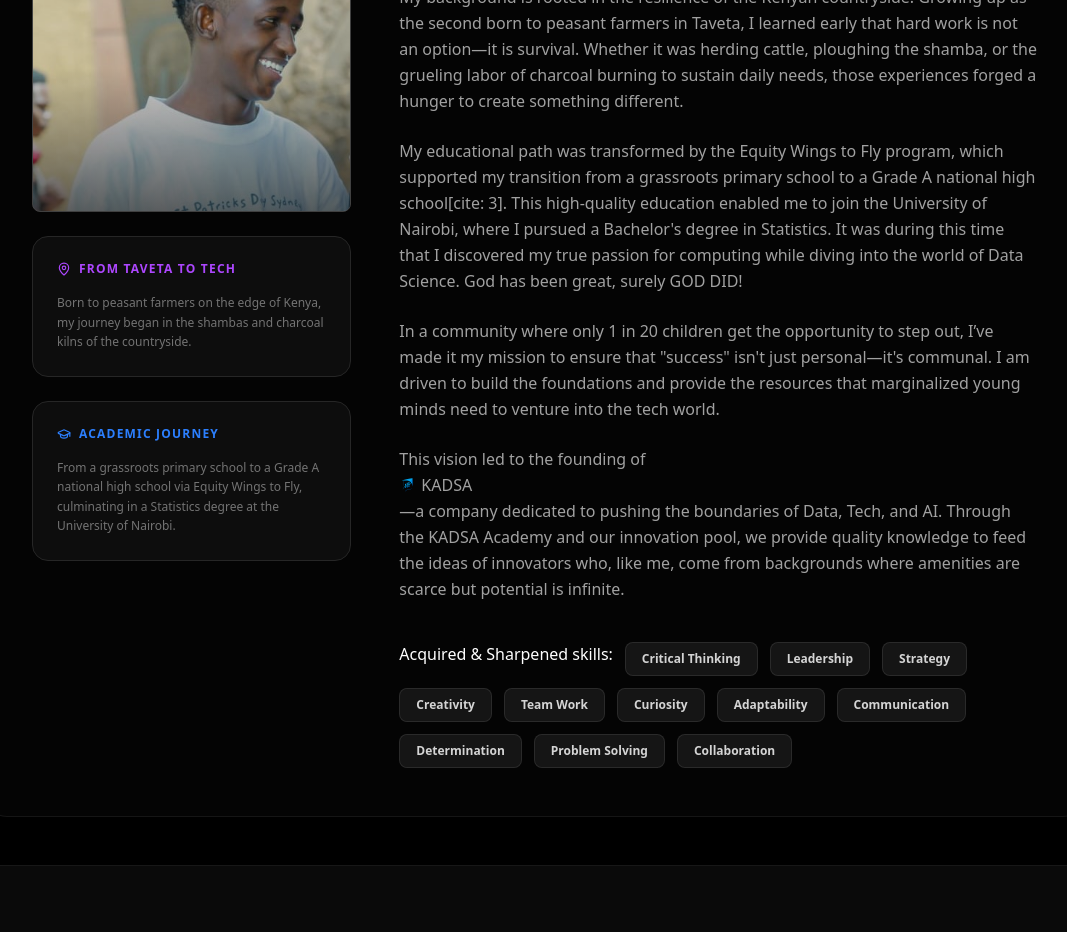
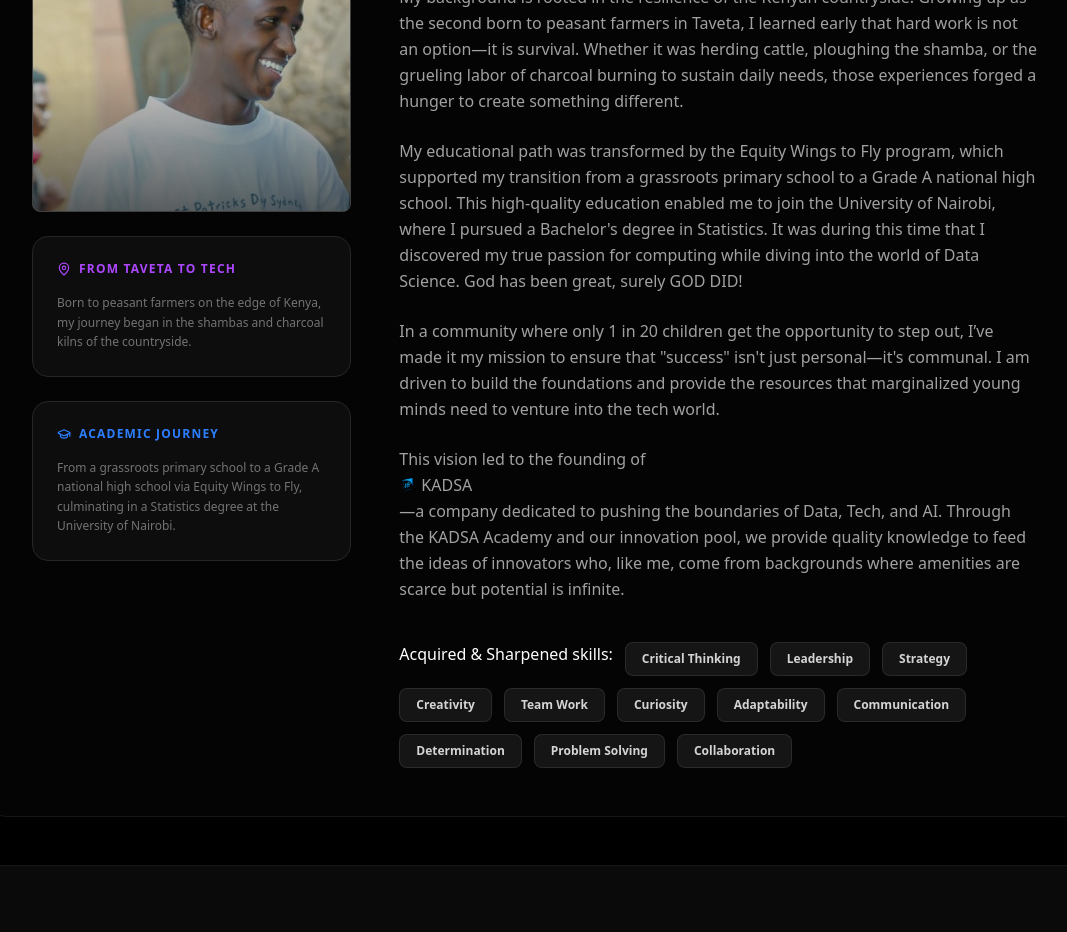
Before and after one commit to kiteluva/kitewebsite, a React (Vite) app in the folder kiluvas/: page / in a window 1280 px wide. Shown: the part 1960-2892 px from the top of the page, without its empty margins (105-1172 px from the left). Built offline with nearby package versions, Linux system fonts and the light colour scheme.

Commit message:
===============

```diff
--- a/kiluvas/src/App.tsx
+++ b/kiluvas/src/App.tsx
@@ -190,7 +190,7 @@ const HomeView: React.FC<{ setActiveTab: (id: string) => void }> = ({ setActiveT
               My background is rooted in the resilience of the Kenyan countryside. Growing up as the second born to peasant farmers in Taveta, I learned early that hard work is not an option—it is survival. Whether it was herding cattle, ploughing the shamba, or the grueling labor of charcoal burning to sustain daily needs, those experiences forged a hunger to create something different.
             </p>
             <p>
-              My educational path was transformed by the Equity Wings to Fly program, which supported my transition from a grassroots primary school to a Grade A national high school[cite: 3]. This high-quality education enabled me to join the University of Nairobi, where I pursued a Bachelor's degree in Statistics. It was during this time that I discovered my true passion for computing while diving into the world of Data Science. God has been great, surely GOD DID!
+              My educational path was transformed by the Equity Wings to Fly program, which supported my transition from a grassroots primary school to a Grade A national high school. This high-quality education enabled me to join the University of Nairobi, where I pursued a Bachelor's degree in Statistics. It was during this time that I discovered my true passion for computing while diving into the world of Data Science. God has been great, surely GOD DID!
             </p>
             <p>
               In a community where only 1 in 20 children get the opportunity to step out, I’ve made it my mission to ensure that "success" isn't just personal—it's communal. I am driven to build the foundations and provide the resources that marginalized young minds need to venture into the tech world.
```
